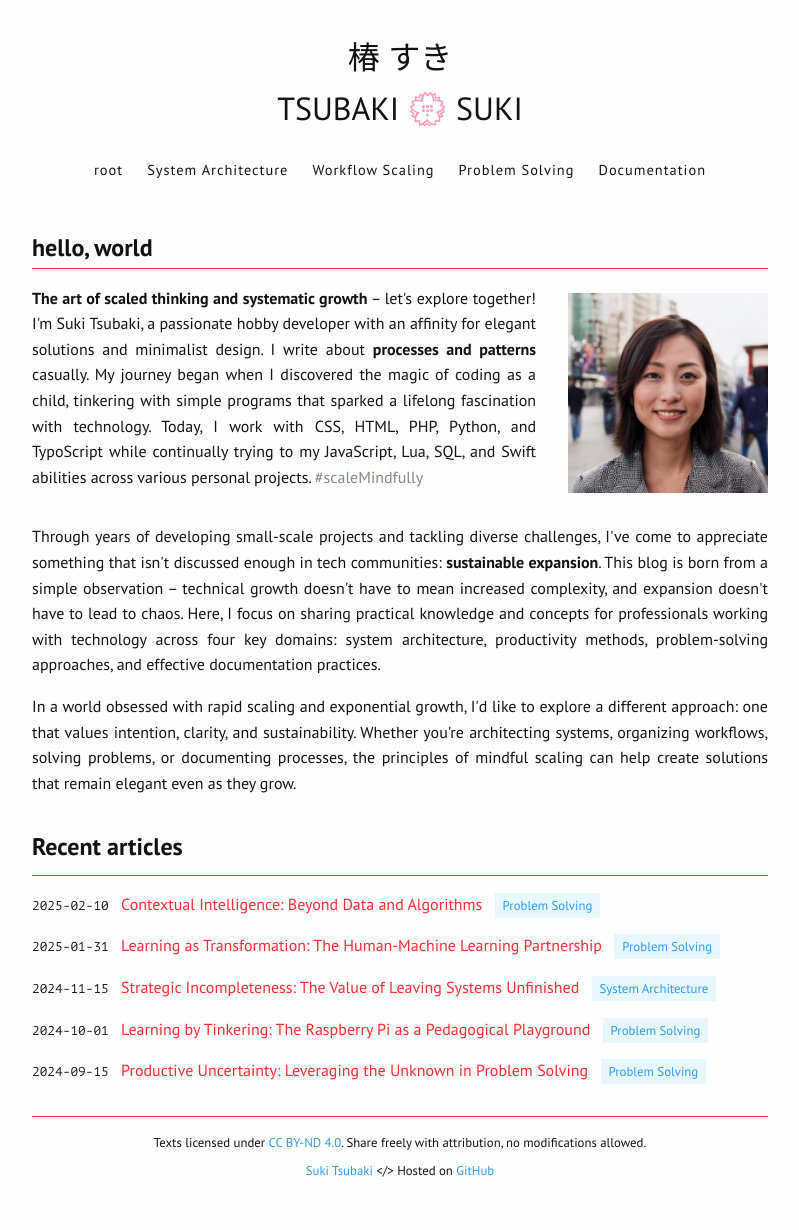
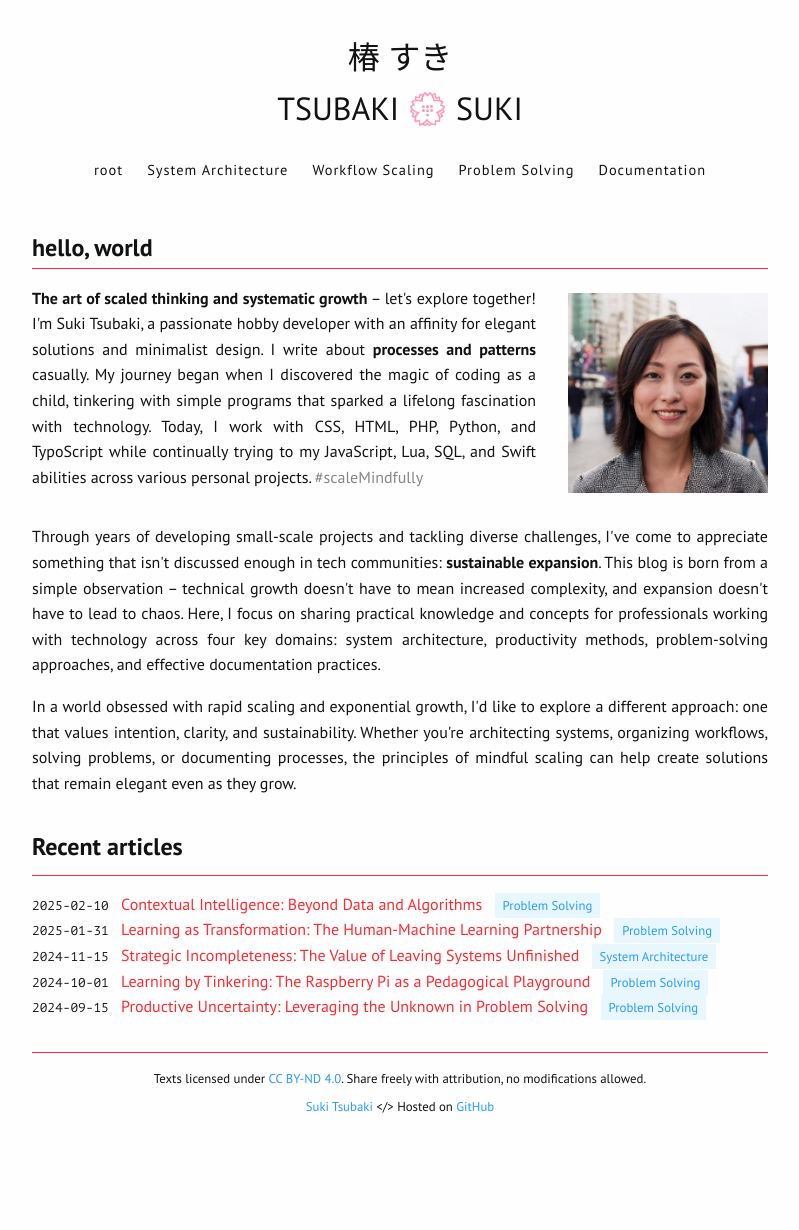
Before and after one commit to sukitsubaki/sukitsubaki.github.io, a Jekyll site: the page built from index.html, in a window 1280 px wide. Shown: the whole page, without its empty margins (240-1039 px from the left). Built offline with Jekyll 4.4.1, drawn with Linux system fonts in a browser that asks for light colours; after the commit the page ends 1166 px from its top, so only the background shows below that.

Commit message:
post-list__item margin

```diff
--- a/assets/css/modules/post.css
+++ b/assets/css/modules/post.css
@@ -63,7 +63,7 @@
 }
 
 .post-list__item {
-    margin-bottom: var(--spacing-sm);
+    margin-bottom: 0;
 }
 
 .post-list__title {
```
